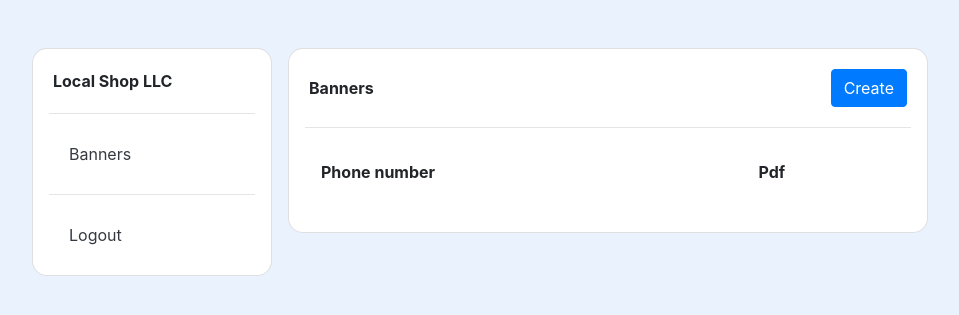
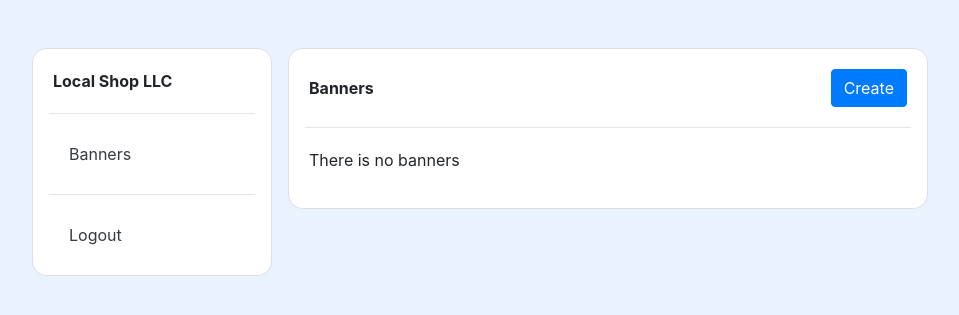
Before and after one commit to Alexander-Andrade/qlapse, a Django app: page /banners/ in a window 1280 px wide. Shown: the top 315 px of the page, without its empty margins (53-1012 px from the left). Run offline with Django 3.2, Linux system fonts and the light colour scheme; the visitor is signed in with stand-in values (Sample User, id 1); data that the repository does not hold is empty; some libraries are stand-ins or nearby versions.

Commit message:
show empty banners text, if banners are empty

```diff
--- a/templates/banners/index.html
+++ b/templates/banners/index.html
@@ -12,6 +12,7 @@
   <div class="card-body">
 
   <div class="d-flex flex-column">
+    {% if banners %}
       <table class="table table-borderless">
         <thead>
           <tr>
@@ -37,6 +38,9 @@
           {% endfor %}
         </tbody>
       </table>
+    {% else %}
+        <p>There is no banners</p>
+    {% endif %}
   </div>
 
   </div>
```
